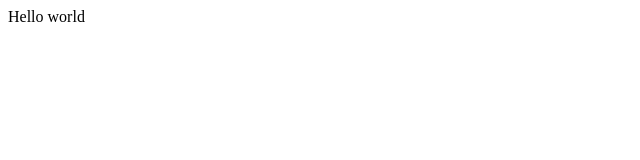
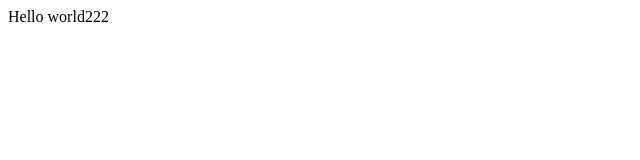
Before and after one commit to iyikidogdunkubra/iyikidogdunkubra.github.io, a plain HTML site: page index.html in a window 1280 px wide. Shown: the full height of the page, 0-640 px from the left. Drawn offline with Linux system fonts and the light colour scheme.

Commit message:
Update index.html

```diff
--- a/index.html
+++ b/index.html
@@ -2,7 +2,7 @@
 <head>
 </head>
 <body>
-<p>Hello world</p>
+<p>Hello world222</p>
 </body>
 
 </html>
```
